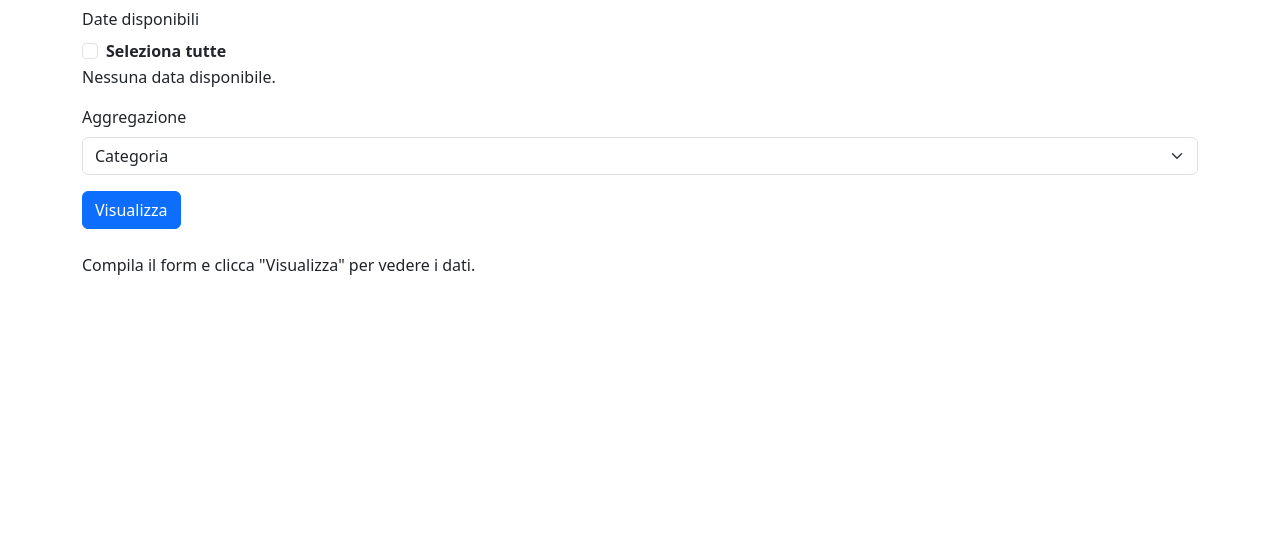
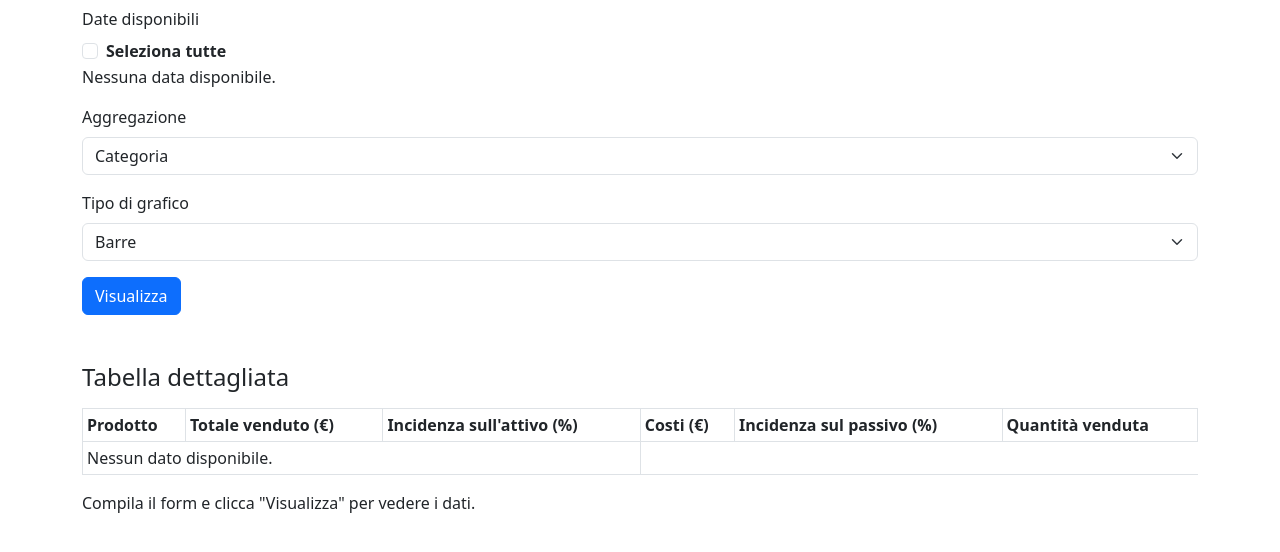
Before and after one commit to scinny91/bar, a Django app: page /bilancio/ in a window 1280 px wide. Shown: the part 143-695 px from the top of the page. Run offline with Django 4.2, Linux system fonts and the light colour scheme; a user stored in the database is signed in; data that the repository does not hold is empty.

Commit message:
rev del bilancio con i grafici + tabella di riepilogo

```diff
--- a/bar/bilancio/views.py
+++ b/bar/bilancio/views.py
@@ -8,13 +8,17 @@ from django.contrib.auth.decorators import login_required
 @login_required
 def riepilogo_bilancio(request):
     # Recupera tutte le date disponibili in Ordine
+    chart_type = request.GET.get('chart_type', 'bar')  # default = bar
+
     available_dates_qs = OrdineRiga.objects.values_list("ordine__creato__date", flat=True).distinct().order_by(
         "ordine__creato__date")
     available_dates = sorted(set(d.strftime('%Y-%m-%d') for d in available_dates_qs))
 
     selected_dates = request.GET.getlist('dates')
     aggregation = request.GET.get('aggregation', 'categoria')
-    chart_data = None
+    chart_data_ricavi = None
+    chart_data_costi = None
+    redditivita = None
 
     if selected_dates:
         righe = OrdineRiga.objects.filter(ordine__creato__date__in=selected_dates)
@@ -22,30 +26,67 @@ def riepilogo_bilancio(request):
 
         # Calcolo valore riga = quantita * prezzo
         righe = righe.annotate(
-            valore=ExpressionWrapper(
+            ricavo=ExpressionWrapper(
                 F('quantita') * F('prodotto__prezzo'),
                 output_field=DecimalField()
-            )
+            ),
+            costo=ExpressionWrapper(
+                F('quantita') * F('prodotto__componenti_magazzino__costo_acquisto'),
+                output_field=DecimalField()
+            ),
+            quantita_totale=ExpressionWrapper(
+                F('quantita'),
+                output_field=DecimalField()
+            ),
         )
+
+        ricavo_totale = righe.aggregate(totale=Sum('ricavo'))['totale'] or 0
+        costo_totale = righe.aggregate(totale=Sum('costo'))['totale'] or 0
 
         # Aggregazione dinamica per valore
         if aggregation == "categoria":
-            dati = righe.values("prodotto__categoria__valore").annotate(totale=Sum("valore"))
-            labels = [r["prodotto__categoria__valore"] or "N/D" for r in dati]
+            ricavi = righe.values("prodotto__categoria__valore").annotate(totale=Sum("ricavo"))
+            costi = righe.values("prodotto__categoria__valore").annotate(totale=Sum("costo"))
+            quantita = righe.values("prodotto__categoria__valore").annotate(totale=Sum("quantita_totale"))
+            labels = [r["prodotto__categoria__valore"] or "N/D" for r in ricavi]
         elif aggregation == "sottocategoria":
-            dati = righe.values("prodotto__sottocategoria__valore").annotate(totale=Sum("valore"))
-            labels = [r["prodotto__sottocategoria__valore"] or "N/D" for r in dati]
+            ricavi = righe.values("prodotto__sottocategoria__valore").annotate(totale=Sum("ricavo"))
+            costi = righe.values("prodotto__sottocategoria__valore").annotate(totale=Sum("costo"))
+            quantita = righe.values("prodotto__sottocategoria__valore").annotate(totale=Sum("quantita_totale"))
+            labels = [r["prodotto__sottocategoria__valore"] or "N/D" for r in ricavi]
         else:  # prodotto
-            dati = righe.values("prodotto__nome").annotate(totale=Sum("valore"))
-            labels = [r["prodotto__nome"] for r in dati]
+            ricavi = righe.values("prodotto__nome").annotate(totale=Sum("ricavo"))
+            costi = righe.values("prodotto__nome").annotate(totale=Sum("costo"))
+            quantita = righe.values("prodotto__nome").annotate(totale=Sum("quantita_totale"))
+            labels = [r["prodotto__nome"] for r in ricavi]
 
-        values = [float(r["totale"]) for r in dati]  # Per Chart.js
-        chart_data = {"labels": labels, "values": values}
+        redditivita = {}
+
+        values = [float(r["totale"]) for r in ricavi]  # Per Chart.js
+        for i in ricavi:
+            redditivita[i["prodotto__nome"]] = {"key": i["prodotto__nome"],
+                                                "attivo": i["totale"],
+                                                "redditivita_attiva": i["totale"] / ricavo_totale *100,
+                                                }
+        chart_data_ricavi = {"labels": labels, "values": values}
+
+        values = [float(r["totale"]) for r in costi]  # Per Chart.js
+        chart_data_costi = {"labels": labels, "values": values}
+
+        for i in costi:
+            redditivita[i["prodotto__nome"]]["passivo"] = i["totale"]
+            redditivita[i["prodotto__nome"]]["redditivita_passiva"] = i["totale"] / costo_totale *100
+        for i in quantita:
+            redditivita[i["prodotto__nome"]]["quantita_totale"] = i["totale"]
+
 
 
     return render(request, "bilancio/riepilogo_grafico.html", {
         "available_dates": available_dates,
         "selected_dates": selected_dates,
         "aggregation": aggregation,
-        "chart_data": chart_data
+        "chart_ricavi": chart_data_ricavi,
+        "chart_costi": chart_data_costi,
+        "chart_type": chart_type,
+        "redditivita": redditivita,
     })
--- a/bar/templates/bilancio/riepilogo_grafico.html
+++ b/bar/templates/bilancio/riepilogo_grafico.html
@@ -32,12 +32,53 @@
         <option value="prodotto" {% if aggregation == "prodotto" %}selected{% endif %}>Prodotto</option>
       </select>
     </div>
+    <div class="mb-3">
+      <label for="chart_type" class="form-label">Tipo di grafico</label>
+      <select class="form-select" id="chart_type" name="chart_type">
+        <option value="bar" {% if chart_type == 'bar' %}selected{% endif %}>Barre</option>
+        <option value="pie" {% if chart_type == 'pie' %}selected{% endif %}>Torta</option>
+        <option value="doughnut" {% if chart_type == 'doughnut' %}selected{% endif %}>Ciambella</option>
+        <option value="polarArea" {% if chart_type == 'polarArea' %}selected{% endif %}>Area polare</option>
+      </select>
+    </div>
 
     <button type="submit" class="btn btn-primary">Visualizza</button>
   </form>
 
-  {% if chart_data %}
+  <h4 class="mt-5">Tabella dettagliata</h4>
+  <table class="table table-bordered table-sm mt-3">
+    <thead>
+      <tr>
+        <th>Prodotto</th>
+        <th>Totale venduto (€)</th>
+        <th>Incidenza sull'attivo (%)</th>
+        <th>Costi (€)</th>
+        <th>Incidenza sul passivo (%)</th>
+        <th>Quantità venduta</th>
+      </tr>
+    </thead>
+    <tbody>
+      {% for chiave, valore in redditivita.items %}
+        <tr>
+          <td>{{ chiave }}</td>
+          <td>{{ valore.attivo|floatformat:2 }}</td>
+          <td>{{ valore.redditivita_attiva|floatformat:2 }}</td>
+          <td>{{ valore.passivo|floatformat:2 }}</td>
+          <td>{{ valore.redditivita_passiva|floatformat:2 }}</td>
+          <td>{{ valore.quantita_totale|floatformat:2 }}</td>
+        </tr>
+      {% empty %}
+        <tr><td colspan="3">Nessun dato disponibile.</td></tr>
+      {% endfor %}
+    </tbody>
+  </table>
+
+  {% if chart_ricavi %}
     <canvas id="myChart" style="max-width: 800px; max-height: 800px;"></canvas></canvas>
+
+  {% endif %}
+  {% if chart_ricavi %}
+    <canvas id="myChart2" style="max-width: 800px; max-height: 800px;"></canvas>
   {% else %}
     <p>Compila il form e clicca "Visualizza" per vedere i dati.</p>
   {% endif %}
@@ -55,12 +96,9 @@
   });
 </script>
 
-{% if chart_data %}
+{% if chart_ricavi %}
 <script src="https://cdn.jsdelivr.net/npm/chart.js"></script>
 <script>
-  const data = {{ chart_data|safe }};
-  const ctx = document.getElementById('myChart').getContext('2d');
-
   function generateColors(n) {
     const colors = [];
     for (let i = 0; i < n; i++) {
@@ -72,35 +110,45 @@
     return colors;
   }
 
+  function drawChart(canvasId, data, type = 'bar', label = 'Totale (€)') {
+    const ctx = document.getElementById(canvasId).getContext('2d');
     const backgroundColors = generateColors(data.labels.length);
-
+    const borderColors = backgroundColors.map(c => c.replace('0.6', '1'));
 
     new Chart(ctx, {
-    type: 'pie', // o 'pie', 'doughnut', ecc.
+      type: type,
       data: {
         labels: data.labels,
         datasets: [{
-        label: 'Totale venduto (€)',
+          label: label,
           data: data.values,
-        backgroundColor: backgroundColors.slice(0, data.labels.length),
-        borderColor: backgroundColors.slice(0, data.labels.length).map(c => c.replace('0.6', '1')),
+          backgroundColor: backgroundColors,
+          borderColor: borderColors,
           borderWidth: 1
         }]
       },
       options: {
         responsive: true,
+        maintainAspectRatio: true,
         plugins: {
           legend: {
-          display: (['pie', 'doughnut', 'polarArea'].includes('bar') ? true : false)
+            display: ['pie', 'doughnut', 'polarArea'].includes(type)
           }
         },
-      scales: {
-        y: {
-          beginAtZero: true
-        }
+        scales: ['pie', 'doughnut', 'polarArea'].includes(type) ? {} : {
+          y: { beginAtZero: true }
         }
       }
     });
+  }
+
+  const data1 = {{ chart_ricavi|safe }};
+  const data2 = {{ chart_costi|safe }};
+  const chartType = "{{ chart_type }}";
+
+
+  drawChart('myChart', data1, chartType, 'Totale venduto per categoria');
+  drawChart('myChart2', data2, chartType, 'Distribuzione per prodotto');
 </script>
 {% endif %}
 {% endblock %}
```
Lines whose indentation alone changed are shown as unchanged.
